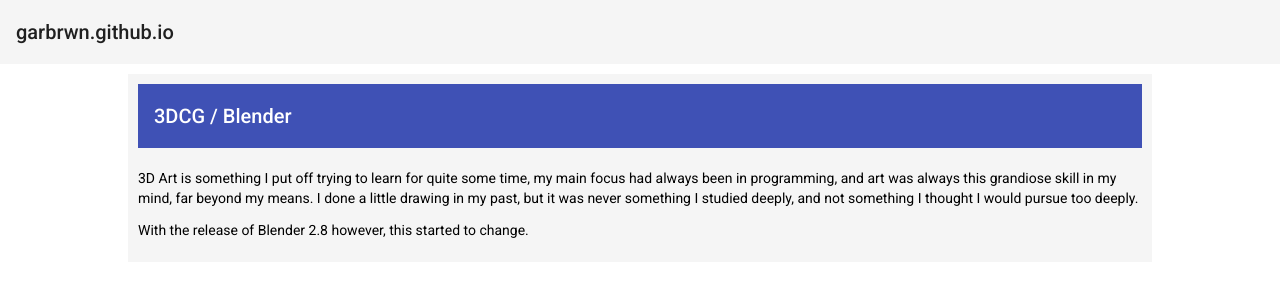
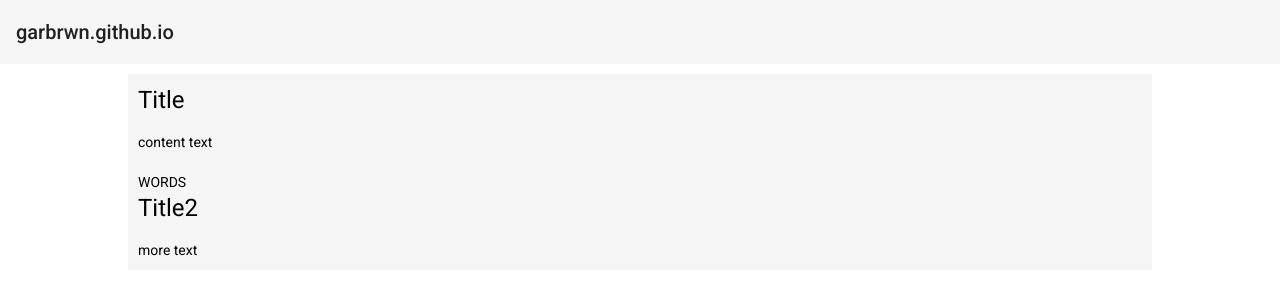
Before and after one commit to garbrwn/garbrwn.github.io, an Angular app: page /blender in a window 1280 px wide. Shown: the top 300 px of the page. Built offline with nearby package versions, Linux system fonts and the light colour scheme.

Commit message:
Reactive Grid

```diff
--- a/src/app/blenderprojects/blenderprojects.component.html
+++ b/src/app/blenderprojects/blenderprojects.component.html
@@ -1,17 +1,8 @@
 <div id="wrap">
+    <div id="content">
+        <app-post-card *ngFor="let post of Posts" [titleText]="post.titleText" content="{{post.postContent}}">
+           </app-post-card>
 
-    <div id="content">
-        <mat-toolbar color="primary">
-            <span>3DCG / Blender</span>
-          </mat-toolbar>
-    <p><br>
-    3D Art is something I put off trying to learn for quite some time, my main focus had always been
-    in programming, and art was always this grandiose skill in my mind, far beyond my means. I done a little
-    drawing in my past, but it was never something I studied deeply, and not something I thought I would pursue too deeply.
-    </p>
 
-    <p>
-    With the release of Blender 2.8 however, this started to change.
-    </p>
     </div>
 </div>
--- a/src/app/blenderprojects/blenderprojects.component.ts
+++ b/src/app/blenderprojects/blenderprojects.component.ts
@@ -1,4 +1,10 @@
 import { Component, OnInit } from '@angular/core';
+
+interface Post
+{
+  titleText: string;
+  postContent: string;
+}
 
 @Component({
   selector: 'app-blenderprojects',
@@ -7,6 +13,14 @@ import { Component, OnInit } from '@angular/core';
 })
 export class BlenderprojectsComponent implements OnInit {
 
+  Posts: Post[] =
+  [
+    {titleText: "Title", postContent: "content text<br><br>WORDS"},
+    {titleText: "Title2", postContent: "more text"}
+  ]
+
+
+
   constructor() { }
 
   ngOnInit(): void {
--- a/src/app/home/home.component.html
+++ b/src/app/home/home.component.html
@@ -1,8 +1,8 @@
-<mat-grid-list cols="3" rowHeight="300px">
+<mat-grid-list [cols]="breakpoint" rowHeight="300px" (window:resize)="onResize($event)">
 
     <mat-grid-tile
 
-        [colspan]=2
+        [colspan]="breakpoint > 1 ? '2' : '1'"
         [rowspan]=1
 
         >
@@ -16,7 +16,7 @@
     <mat-grid-tile
 
         [colspan]=1
-        [rowspan]=2
+        [rowspan]="breakpoint > 1 ? '2' : '1'"
         class="two"
         >
       <mat-grid-tile-header>C# / .NET / UNITY / ANGULAR</mat-grid-tile-header>
--- a/src/app/home/home.component.ts
+++ b/src/app/home/home.component.ts
@@ -1,4 +1,4 @@
-import { Component, OnInit } from '@angular/core';
+import { Component, Input, OnInit } from '@angular/core';
 
 export interface Tile {
   color: string;
@@ -27,7 +27,13 @@ export class HomeComponent implements OnInit {
 
   constructor() { }
 
+  breakpoint : any;
+
   ngOnInit(): void {
+    this.breakpoint = (window.innerWidth <= 500) ? 1 : 3;
   }
 
+  onResize(event: any) {
+    this.breakpoint = (event.target.innerWidth <= 500) ? 1 : 3;
+  }
 }
--- /dev/null
+++ b/src/app/post-card/post-card.component.html
@@ -0,0 +1,2 @@
+<h1>{{titleText}}</h1>
+<div [innerHTML]="content"></div>
--- /dev/null
+++ b/src/app/post-card/post-card.component.ts
@@ -0,0 +1,17 @@
+import { Component, OnInit, Input } from '@angular/core';
+
+@Component({
+  selector: 'app-post-card',
+  templateUrl: './post-card.component.html',
+  styleUrls: ['./post-card.component.css']
+})
+export class PostCardComponent implements OnInit {
+
+  constructor() { }
+
+  @Input() titleText = '';
+  @Input() content = '';
+  ngOnInit(): void {
+  }
+
+}
--- a/src/app/proceduralprojects/proceduralprojects.component.html
+++ b/src/app/proceduralprojects/proceduralprojects.component.html
@@ -1,7 +1,11 @@
 <div id="wrap">
 
     <div id="content">
-    Below is a little planet generator I created within Unity.
+    Procedural generation through controlled noise is a subject that fascinates me. Below, I have included a WebGL build of a simple
+    planet generator. Using noise generation coloured between clamped values generating a texture that resembles terrain is a relatively
+    simple task. This texture is then applied to a sphere, and we have a planet.
+    <br><br>
+    In the future I will expand on this, detailing the process further and using the noise values to generate meshes.
 
 
 
--- a/src/assets/Planets/TemplateData/style.css
+++ b/src/assets/Planets/TemplateData/style.css
@@ -8,7 +8,7 @@ body { padding: 0; margin: 0 }
 #unity-logo { width: 154px; height: 130px; background: url('unity-logo-dark.png') no-repeat center }
 #unity-progress-bar-empty { width: 141px; height: 18px; margin-top: 10px; background: url('progress-bar-empty-dark.png') no-repeat center }
 #unity-progress-bar-full { width: 0%; height: 18px; margin-top: 10px; background: url('progress-bar-full-dark.png') no-repeat center }
-#unity-footer { position: relative }
+#unity-footer { position: inherit }
 .unity-mobile #unity-footer { display: none }
 #unity-webgl-logo { float:left; width: 204px; height: 38px; background: url('webgl-logo.png') no-repeat center }
 #unity-build-title { float: right; margin-right: 10px; line-height: 38px; font-family: arial; font-size: 18px }
```
Also changed, not shown: src/app/app.module.ts (+6 -2 lines), src/app/post-card/post-card.component.css (added), 7 other files (tests, documents, lock files or other folders).
